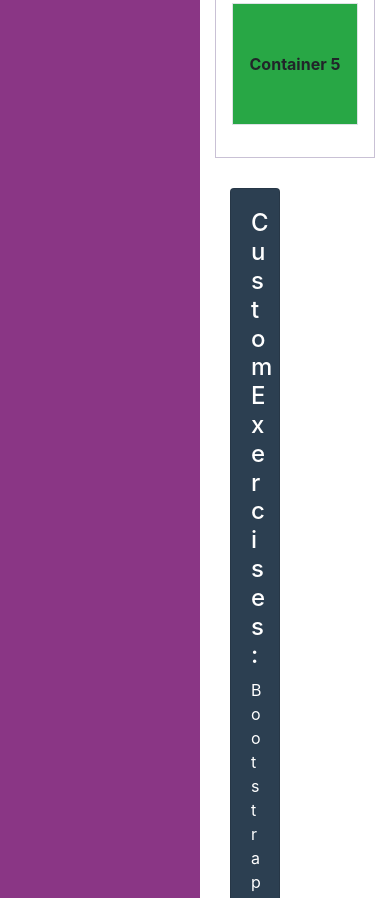
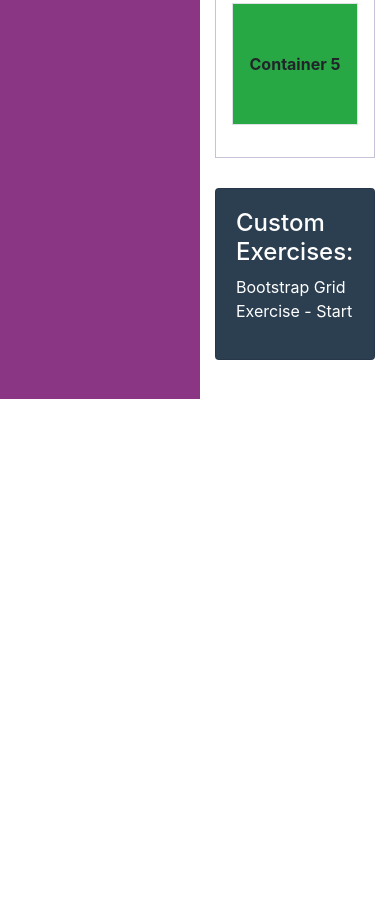
Before and after one commit to HeresJohnny5/Nucamp-Portal, a website: page bootcamp/classes/bootstrap/custom-exercises/week-1/grid/grid-end.html in a window 390 px wide. Shown: the part 858-1756 px from the top of the page. After the commit the page ends 1257 px from the top, so only its background shows below. Drawn offline with nearby package versions, Linux system fonts and the light colour scheme.

Commit message:
Updated card structure using Bootstrap Utility styles and CSS.

```diff
--- a/bootcamp/classes/bootstrap/custom-exercises/week-1/grid/grid-end.html
+++ b/bootcamp/classes/bootstrap/custom-exercises/week-1/grid/grid-end.html
@@ -119,9 +119,9 @@
           </div>
         </div>
 
-        <div class="container additions mb-4">
+        <div class="additions mb-4">
           <div class="row">
-            <div class="col-6">
+            <div class="col-md-6">
               <div class="card-deck">
                 <div class="card">
                   <div class="card-body">
--- a/bootcamp/scss/_cards.scss
+++ b/bootcamp/scss/_cards.scss
@@ -12,20 +12,14 @@
       margin-left: -15px;
     }
 
-    .card:first-of-type {
-      margin-left: 0px;
-    }
-
-    .card:nth-child(2) {
-      margin-right: 0px;
-    }
-
     .card {
       background-color: $blue-mute;
       color: $white;
+      margin-left: 0px;
+      margin-right: 0px;
 
       @media (min-width: 576px) {
-        margin-bottom: 15px;
+        margin: 0px 15px 15px 15px;
       }
 
       @media (min-width: 768px) {
```
Also changed, not shown: bootcamp/classes/bootstrap/custom-exercises/week-1/grid/grid-start.html (+2 -2 lines), bootcamp/classes/bootstrap/week1.html (+1 -1 lines), bootcamp/public/css/styles.css.
